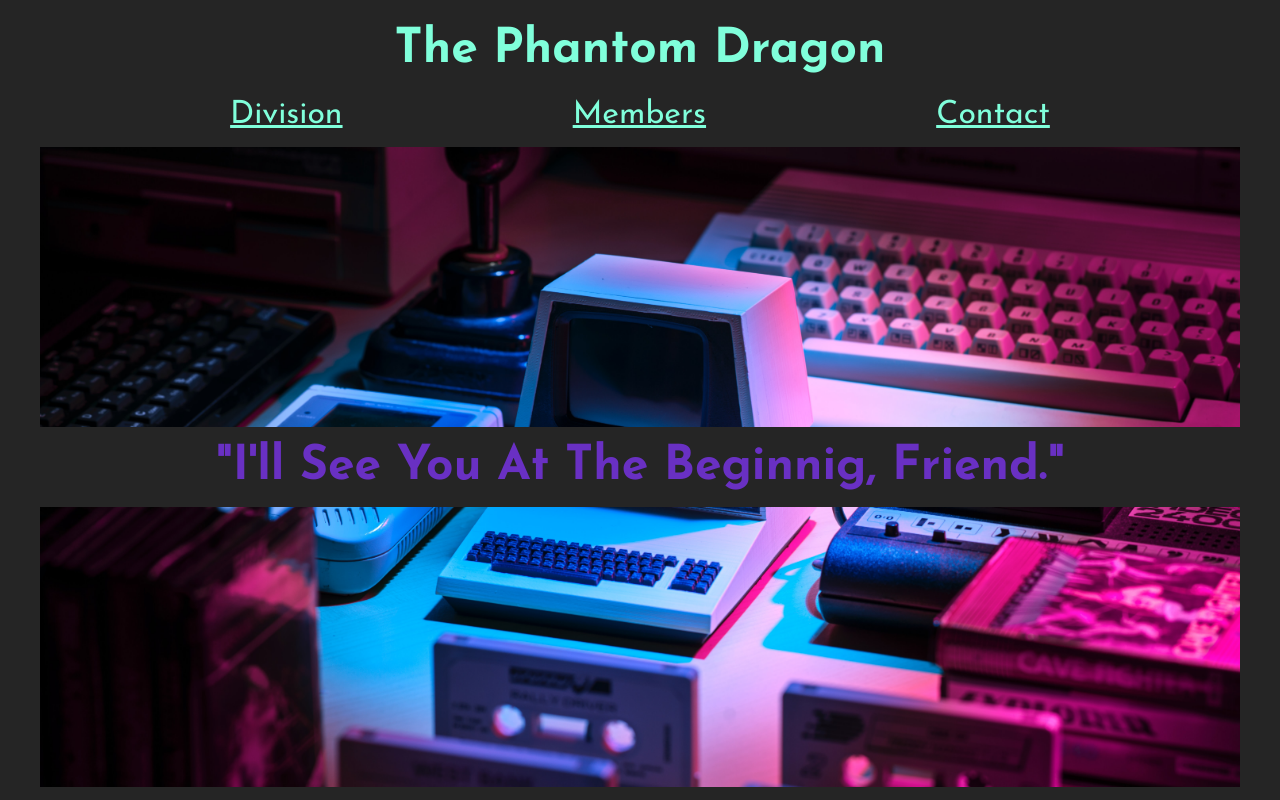
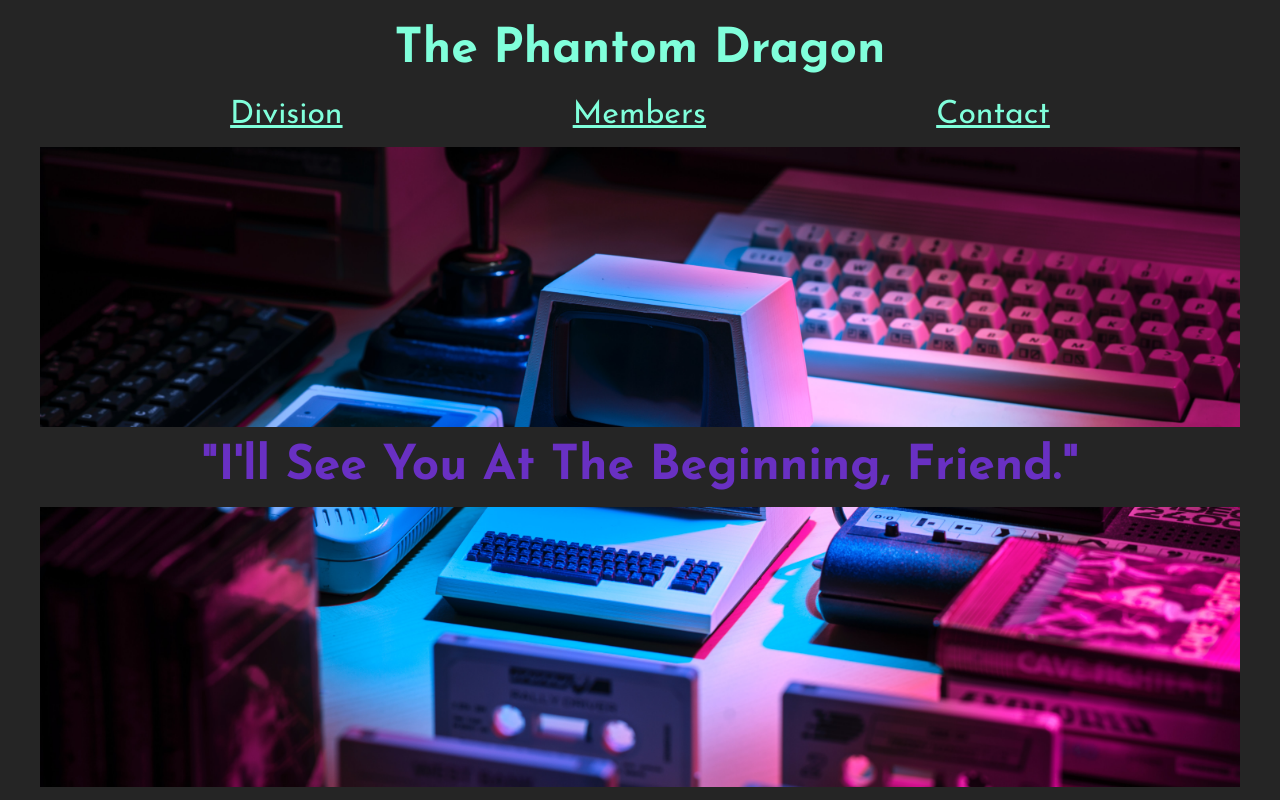
Before and after one commit to Penzragon/The-Phantom-Dragon, a plain HTML site: page index.html in a window 1280 px wide. Shown: the top 800 px of the page. Drawn offline with Linux system fonts and the light colour scheme.

Commit message:
Fix banner text

```diff
--- a/index.html
+++ b/index.html
@@ -30,7 +30,7 @@
 		<main>
 			<section class="banner">
 				<div>
-					<h2>"I'll See You At The Beginnig, Friend."</h2>
+					<h2>"I'll See You At The Beginning, Friend."</h2>
 				</div>
 			</section>
 
```
